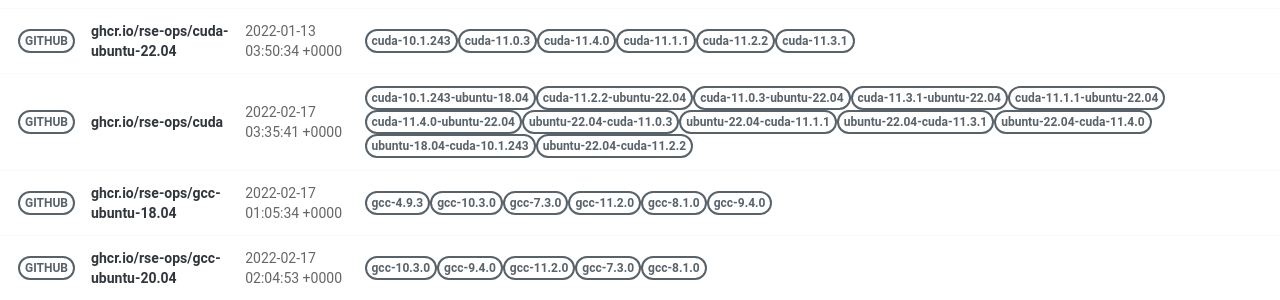
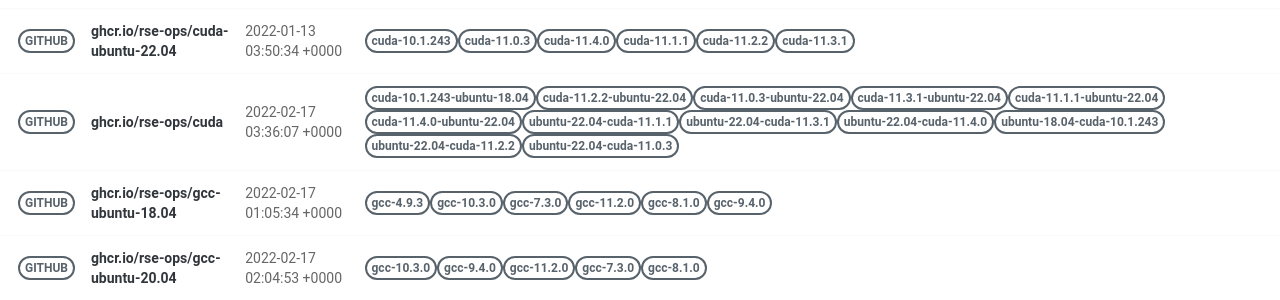
Before and after one commit to rse-ops/docker-images, a Jekyll site: the page built from pages/index.md, in a window 1280 px wide. Shown: the part 421-721 px from the top of the page. Built offline with Jekyll 4.4.1, drawn with Linux system fonts in a browser that asks for light colours; nearby versions of some CDN libraries.

Commit message:
Automated push to update library 2022-02-17

```diff
--- a/_library/ghcr.io-rse-ops-cuda.md
+++ b/_library/ghcr.io-rse-ops-cuda.md
@@ -1,7 +1,7 @@
 ---
 layout: container
 name: ghcr.io/rse-ops/cuda
-updated_at: 2022-02-17 03:35:41.516602
+updated_at: 2022-02-17 03:36:07.083733
 
 
 container_url: https://github.com/orgs/rse-ops/packages/container/package/cuda
```
Also changed, not shown: other parts of _library/ghcr.io-rse-ops-cuda.md (+3 -3 lines).
